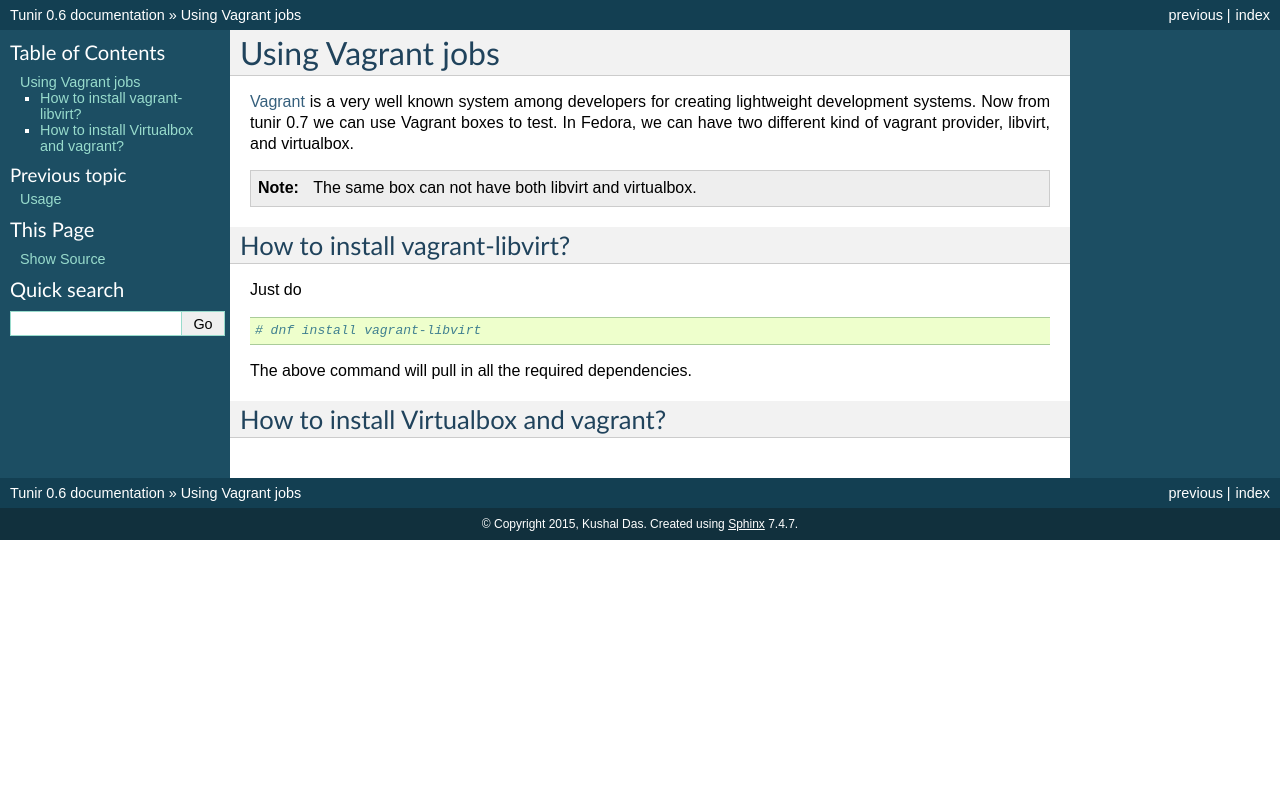
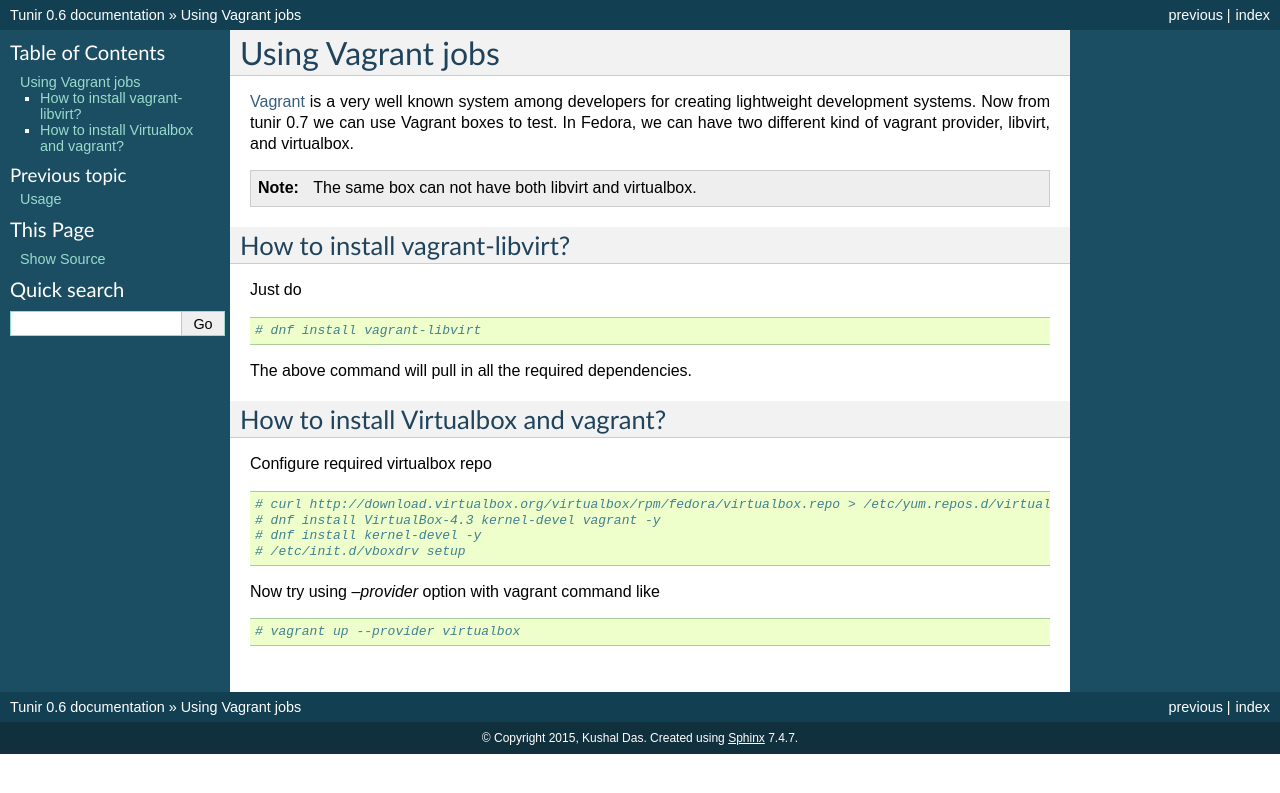
Before and after one commit to kushaldas/tunir, a Sphinx documentation site: the page built from docs/vagrant.rst, in a window 1280 px wide. Shown: the top 793 px of the page. Built offline with Sphinx 7.4.7, drawn with Linux system fonts in a browser that asks for light colours.

Commit message:
Add virtualbox and setup steps in documents

```diff
--- a/docs/vagrant.rst
+++ b/docs/vagrant.rst
@@ -19,3 +19,16 @@ The above command will pull in all the required dependencies.
 
 How to install Virtualbox and vagrant?
 ---------------------------------------
+
+Configure required virtualbox repo
+::
+
+    # curl http://download.virtualbox.org/virtualbox/rpm/fedora/virtualbox.repo > /etc/yum.repos.d/virtualbox.repo
+    # dnf install VirtualBox-4.3 kernel-devel vagrant -y
+    # dnf install kernel-devel -y
+    # /etc/init.d/vboxdrv setup
+
+Now try using `--provider` option with vagrant command like
+::
+
+    # vagrant up --provider virtualbox
```
